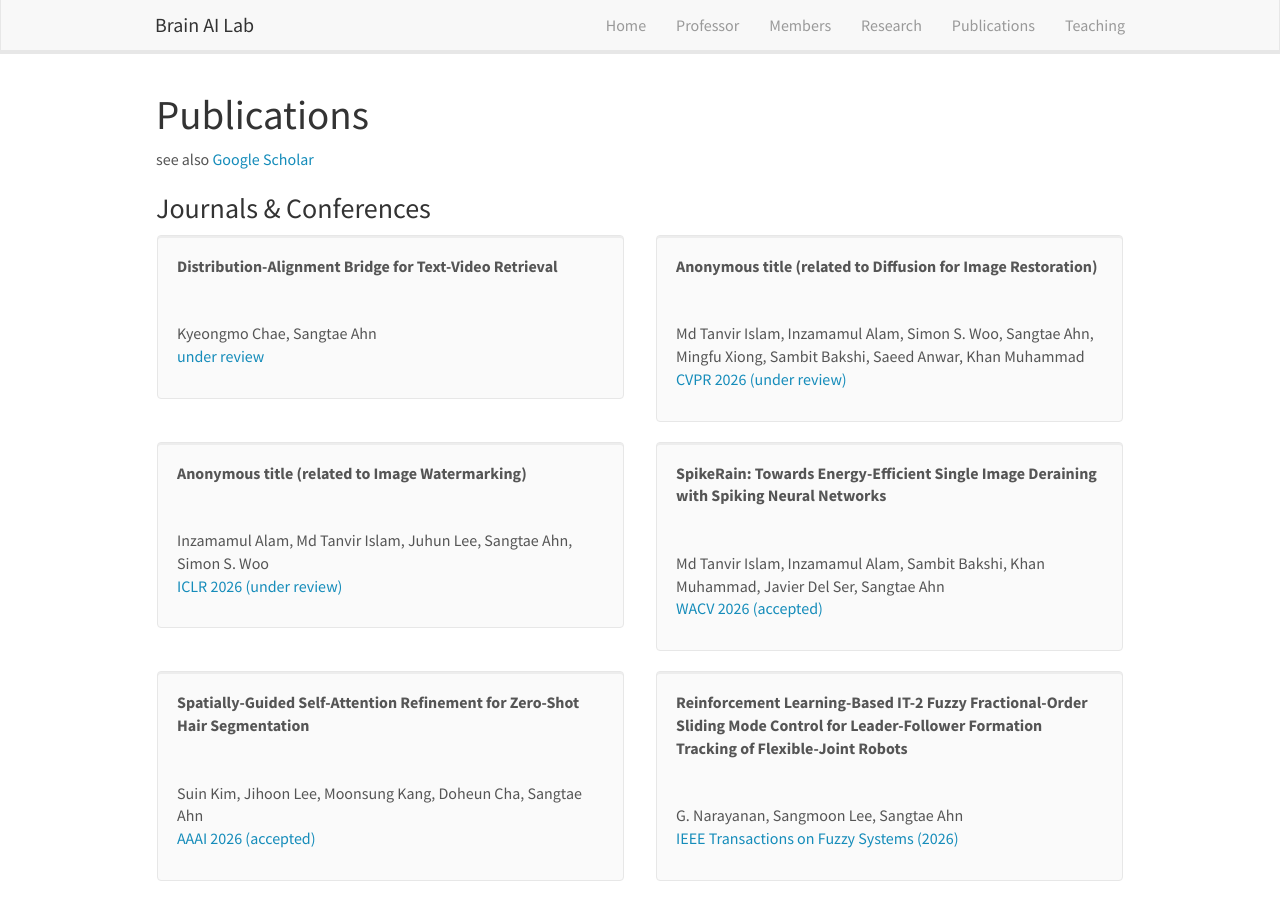
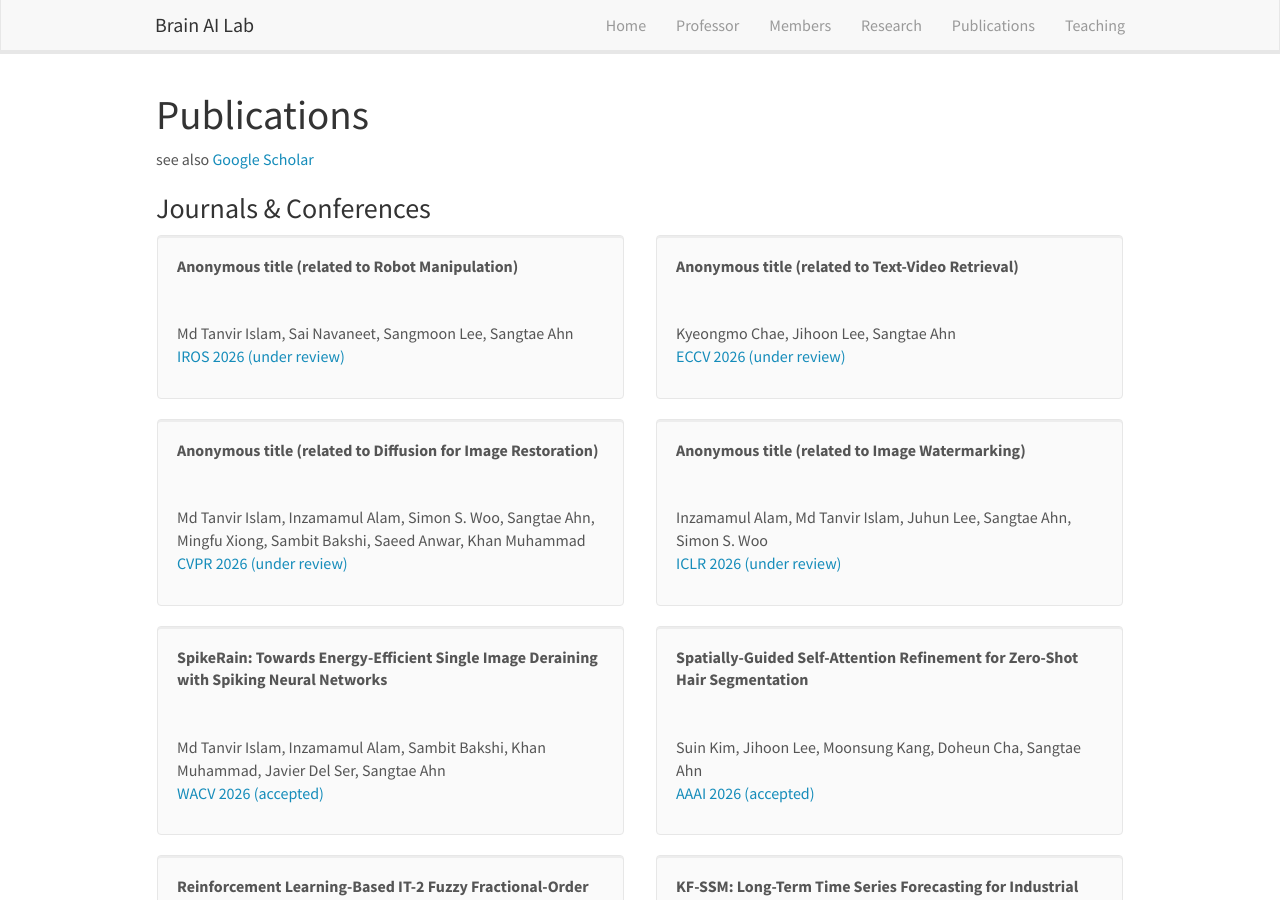
Before and after one commit to KNU-BrainAI/knu-brainai.github.io, a Jekyll site: the page built from _pages/publications.md, in a window 1280 px wide and 900 px high. Built offline with Jekyll 4.4.1, drawn with Linux system fonts in a browser that asks for light colours; nearby versions of some CDN libraries.

Commit message:
Update publist.yml

```diff
--- a/_data/publist.yml
+++ b/_data/publist.yml
@@ -1,9 +1,16 @@
-- title: "Distribution-Alignment Bridge for Text-Video Retrieval"
+- title: "Anonymous title (related to Robot Manipulation)"
   image: blank.png
-  authors: Kyeongmo Chae, Sangtae Ahn
+  authors: Md Tanvir Islam, Sai Navaneet, Sangmoon Lee, Sangtae Ahn
   link:
     url:
-    display: under review
+    display: IROS 2026 (under review)
+
+- title: "Anonymous title (related to Text-Video Retrieval)"
+  image: blank.png
+  authors: Kyeongmo Chae, Jihoon Lee, Sangtae Ahn
+  link:
+    url:
+    display: ECCV 2026 (under review)
 
 - title: "Anonymous title (related to Diffusion for Image Restoration)"
   image: blank.png
```
